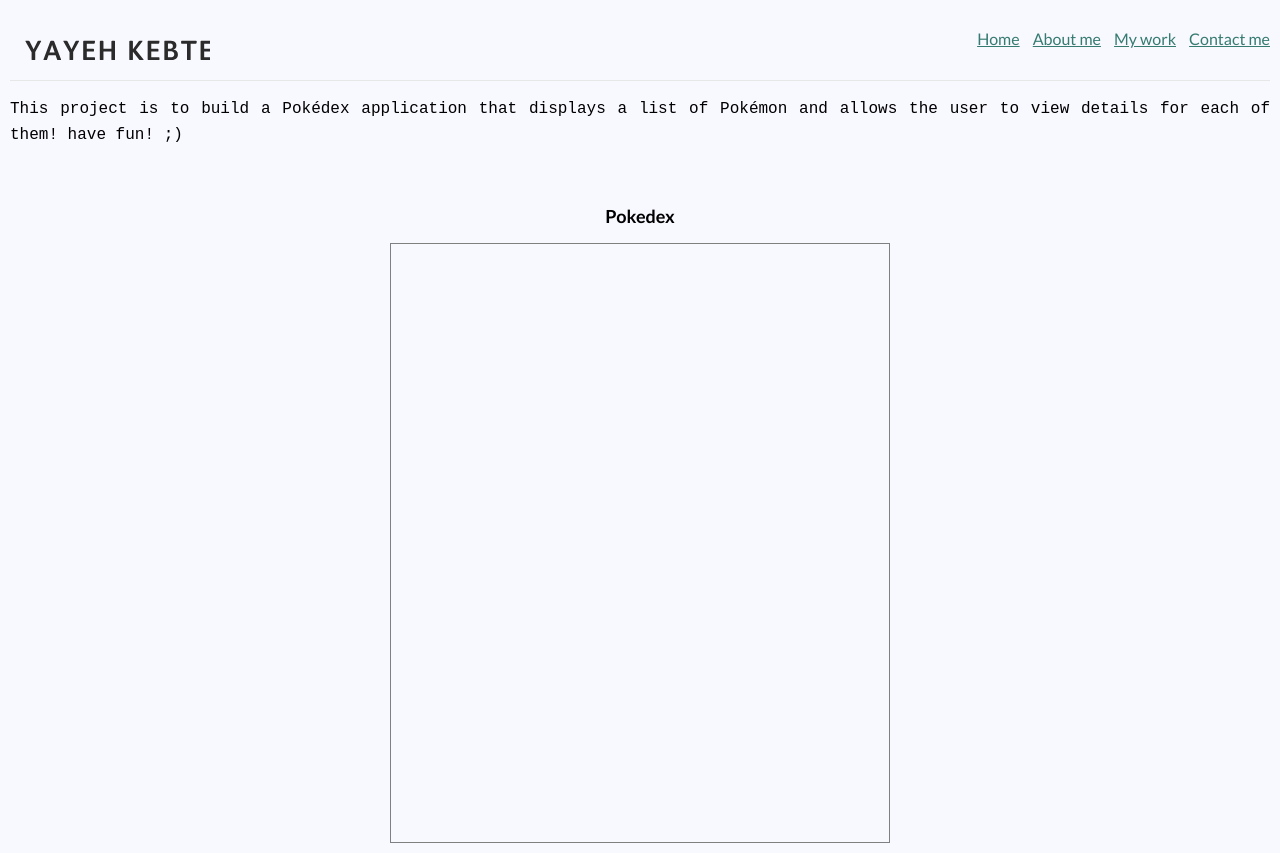
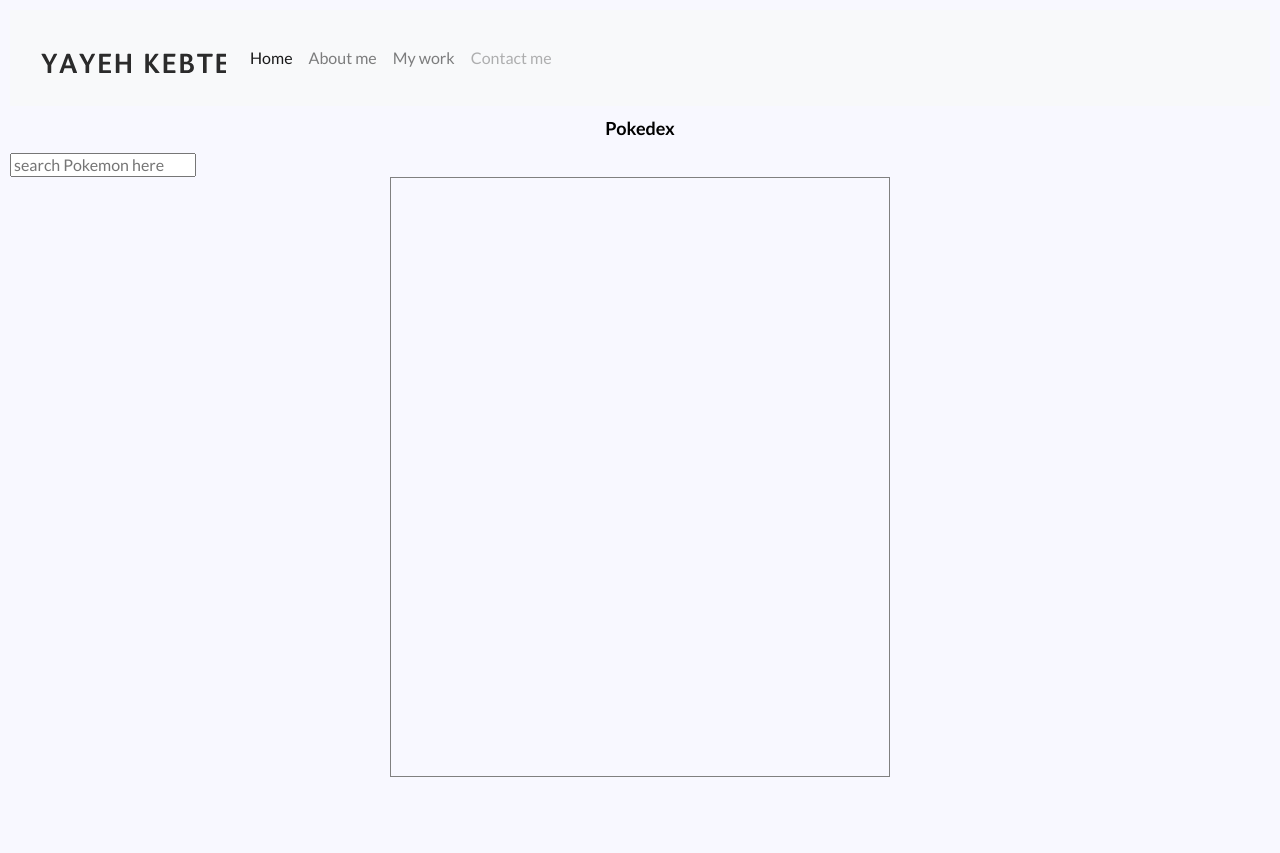
Before and after one commit to YayehK/pokemon-list-js-app, a plain HTML site: page index.html in a window 1280 px wide. After the commit the page ends 800 px from the top, so only its background shows below. Drawn offline with nearby package versions, Linux system fonts and the light colour scheme; no server answers.

Commit message:
if applied, this commit will have added UI using Bootstrap
Navbar is added to the header part
Modal is changed to Bootstrap modal

```diff
--- a/index.html
+++ b/index.html
@@ -3,40 +3,74 @@
 <head>
   <meta charset="utf-8">
   <meta name="viewport" content="width=device-width, initial-scale=1">
+  <link rel="stylesheet" href="https://stackpath.bootstrapcdn.com/bootstrap/4.3.1/css/bootstrap.min.css" integrity="sha384-ggOyR0iXCbMQv3Xipma34MD+dH/1fQ784/j6cY/iJTQUOhcWr7x9JvoRxT2MZw1T" crossorigin="anonymous">
   <link rel="stylesheet" type="text/css" href="https://cdnjs.cloudflare.com/ajax/libs/normalize/8.0.1/normalize.min.css">
   <link href="https://fonts.googleapis.com/css2?family=Lato:wght@400;700&display=swap" rel="stylesheet">
   <title>Simple JS App</title>
   <link href="css/style.css" rel="stylesheet" type="text/css"/>
 </head>
 <body>
-  <header class="page-header">
-    <img class="page-header__item" src="img/yayeh-kebte-logo.svg" alt="Personal logo of Yayeh Kebte, a text logo in uppercase letters that consists of my name">
-    <nav class="main-navigation page-header__item">
-      <ul role="menubar" class="navigation-list">
-        <li role="presentation">
-          <a href="index.html" role="menuitem" class="navigation-list__item navigation-list__item--active">Home</a>
+
+  <nav class="navbar navbar-expand-sm navbar-light bg-light">
+    <a class="navbar-brand" href=""><img src="img/yayeh-kebte-logo.svg" alt="Personal logo of Yayeh Kebte"></a>
+    <button class="navbar-toggler" type="button" data-toggle="collapse" data-target="#navbarNav" aria-controls="navbarNav" aria-expanded="false" aria-label="Toggle navigation">
+      <span class="navbar-toggler-icon"></span>
+    </button>
+    <div class="collapse navbar-collapse" id="navbarNav">
+      <ul class="navbar-nav">
+        <li class="nav-item active">
+          <a class="nav-link" href="index.html"> Home <span class="sr-only"> (current)</span></a>
         </li>
-        <li role="presentation">
-          <a href="about.html" role="menuitem" class="navigation-list__item">About me</a>
+        <li class="nav-item">
+          <a class="nav-link" href="about.html"> About me</a>
         </li>
-        <li role="presentation">
-          <a href="work.html" role="menuitem" class="navigation-list__item">My work</a>
+        <li class="nav-item">
+          <a class="nav-link" href="work.html"> My work</a>
         </li>
-        <li role="presentation">
-          <a href="contact.html" role="menuitem" class="navigation-list__item">Contact me</a>
+        <li class="nav-item">
+          <a class="nav-link disabled" href="contact-html" tabindex="-1" aria-disabled="true"> Contact me</a>
         </li>
       </ul>
+    </div>
   </nav>
-  </header>
-  <p>This project is to build a Pokédex application that displays a list of Pokémon and
-    allows the user to view details for each of them! have fun! ;)</p> <br>
+
+<!--<p id="intro"> Pokédex application that displays a list of Pokémon and
+  allows the user to view details for each of them! have fun! ;)</p> <br>-->
 
   <h1 id="pokedex-title">Pokedex</h1>
-    <div class="pokemon-list"></div>
-    <div id="modal-container"> </div>
+
+  <div class="search">
+    <input type="text" id="search-pokemon" placeholder="search Pokemon here">
+  </div>
+
+  <ul class="pokemon-list d-flex flex-wrap"></ul>
+
+  <div class="modal fade" id="exampleModal" tabindex="-1" role="dialog" aria-labelledby="exampleModalLable" aria-hidden="true">
+    <div class="modal-dialog" role="document">
+      <div class="modal-content">
+        <div class="modal-header">
+          <h5 class="modal-title" id="exampleModalLable"> Modal title</h5>
+          <button type="button" class="close" data-dismiss= "modal" aria-label="Close">
+            <span aria-hidden="true">&times;</span>
+          </button>
+        </div>
+        <div class="modal-body"></div>
+        <div class="modal-footer">
+          <button type="button" class="btn btn-secondary" data-dismiss="modal"> Close</button>
+          <!--<button type="button" class="btn btn-primary"> Save Changes</button>-->
+        </div>
+      </div>
+
+    </div>
+
+  </div>
 
   <script src="js/promise-polyfill.js"></script>
   <script src="js/fetch-polyfill.js"></script>
+  <script src="https://code.jquery.com/jquery-3.3.1.js" integrity="sha256-2Kok7MbOyxpgUVvAk/HJ2jigOSYS2auK4Pfzbm7uH60=" crossorigin="anonymous"></script>
+  <script src="https://cdnjs.cloudflare.com/ajax/libs/popper.js/1.14.7/umd/popper.min.js" integrity="sha384-UO2eT0CpHqdSJQ6hJty5KVphtPhzWj9WO1clHTMGa3JDZwrnQq4sF86dIHNDz0W1" crossorigin="anonymous"></script>
+  <script src="https://stackpath.bootstrapcdn.com/bootstrap/4.3.1/js/bootstrap.min.js" integrity="sha384-JjSmVgyd0p3pXB1rRibZUAYoIIy6OrQ6VrjIEaFf/nJGzIxFDsf4x0xIM+B07jRM" crossorigin="anonymous"></script>
+  <script src="https://code.jquery.com/ui/1.12.1/jquery-ui.js" integrity="sha256-T0Vest3yCU7pafRw9r+settMBX6JkKN06dqBnpQ8d30=" crossorigin="anonymous"></script>
   <script src="js/scripts.js"></script>
 </body>
 </html>
```
Lines whose indentation alone changed are shown as unchanged.
